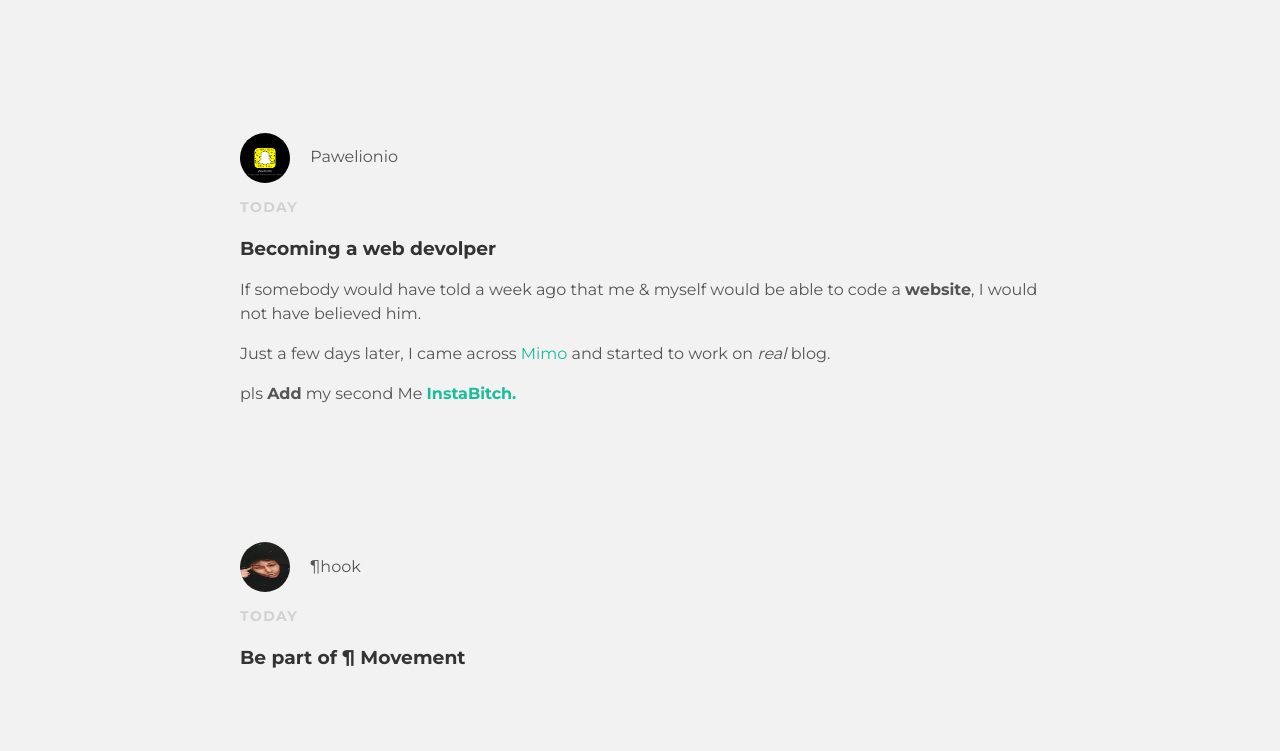
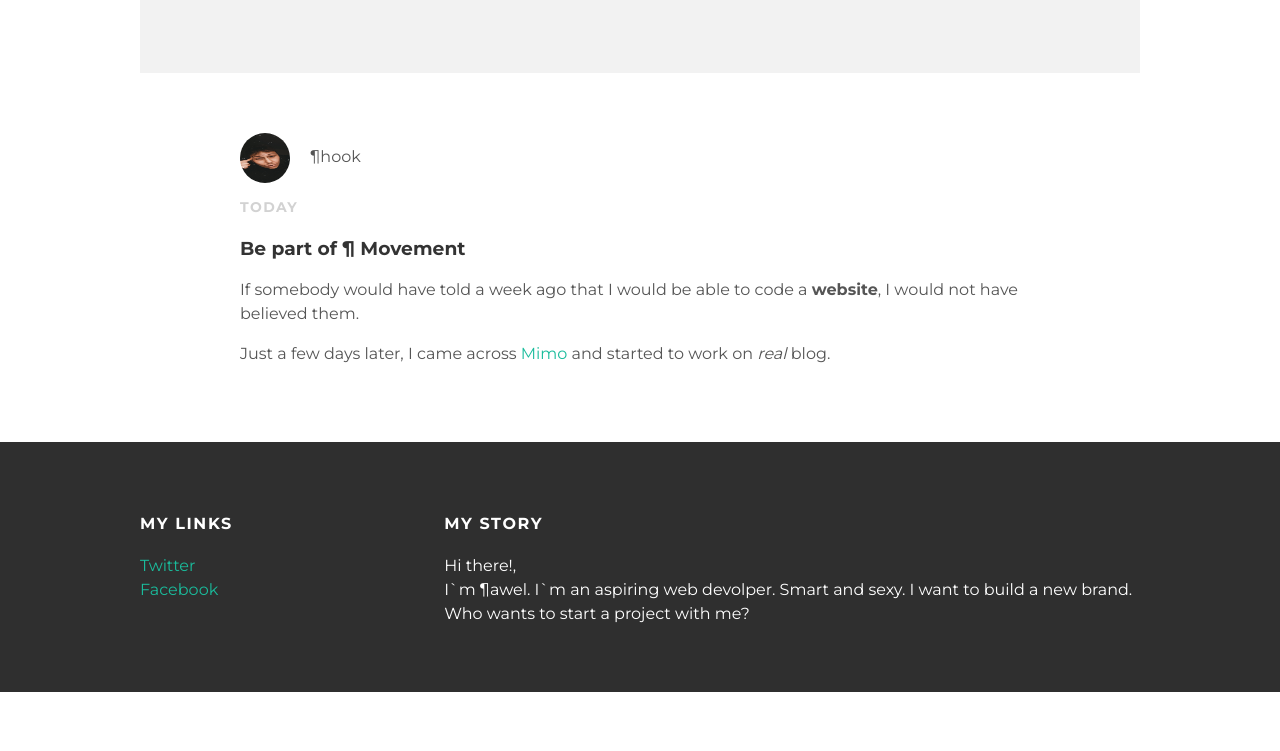
Before and after one commit to pawelHook-Design/pawelHook-Design.github.io, a plain HTML site: page index.html in a window 1280 px wide. Shown: the part 856-1607 px from the top of the page. After the commit the page ends 1548 px from the top, so only its background shows below. Drawn offline with Linux system fonts and the light colour scheme.

Commit message:
Update index.html

```diff
--- a/index.html
+++ b/index.html
@@ -20,7 +20,7 @@
       </div>
   </div>
     <div id="content">
-<div class="post-container">
+<div class="container">
         <div class="post">
           <div class="post-author">
             <img src="me.jpg">
@@ -28,7 +28,6 @@
             </div>
             <p class="post-date">Today</p>
             <h3 class="post-title">Be part of ¶ <strong>Movement</strong></h3>
-
             <div class="post-content">
               <p>If somebody would have told a week ago that
                 I would be able to code a <strong>website</strong>, I would not have believed them.</p>
@@ -42,7 +41,7 @@
           <div class="post-author">
             <img src="rainer.jpg">
             <span>Pawelionio</span>
-            </div>
+          </div>
             <p class="post-date">Today</p>
             <h3 class="post-title">Becoming a web devolper</h3>
 
@@ -56,28 +55,12 @@
                   </div>
               </div>
     </div>
-      <div class="post-container">
-        <div class="post">
-          <div class="post-author">
-            <img src="rainer.jpg">
-            <span>Pawelionio</span>
-            </div>
-            <p class="post-date">Today</p>
-            <h3 class="post-title">Becoming a web devolper</h3>
 
-            <div class="post-content">
-              <p>If somebody would have told a week ago that
-                me & myself would be able to code a <strong>website</strong>, I would not have believed him.</p>
-                <p>Just a few days later, I came across <a href="https://getmimo.com">Mimo</a>
-                  and started to work on <em>real</em> blog.</p>
-                  <p>pls <strong>Add</strong> my second Me <a href="https://instagram.com/pawelinio_1st"><strong>InstaBitch.</strong></a>
-                    </p>
-                  </div>
               </div>
     </div>
     </div>
-    <div class="post-container">
-      <div class="post-container">
+    <div class="container">
+      <div class="container">
         <div class="post">
           <div class="post-author">
             <img src="me.jpg">
@@ -85,7 +68,7 @@
             </div>
             <p class="post-date">Today</p>
             <h3 class="post-title">Be part of ¶ <strong>Movement</strong></h3>
-        </div>
+
             <div class="post-content">
               <p>If somebody would have told a week ago that
                 I would be able to code a <strong>website</strong>, I would not have believed them.</p>
```
